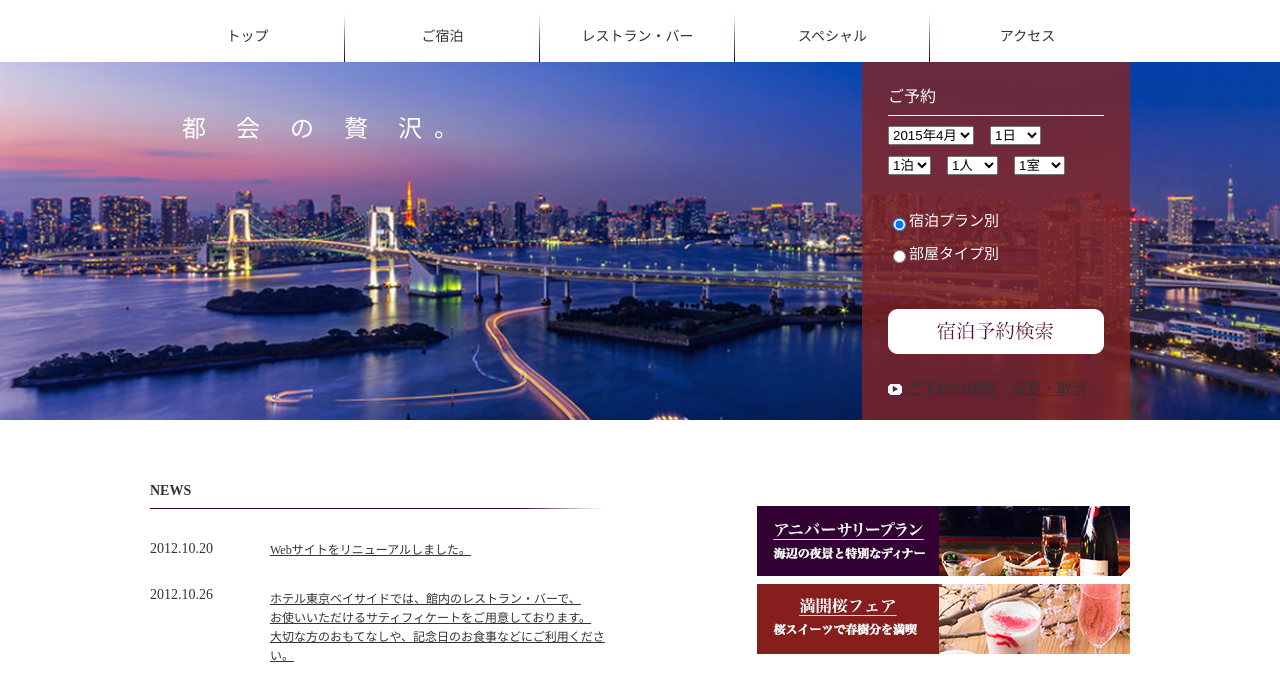
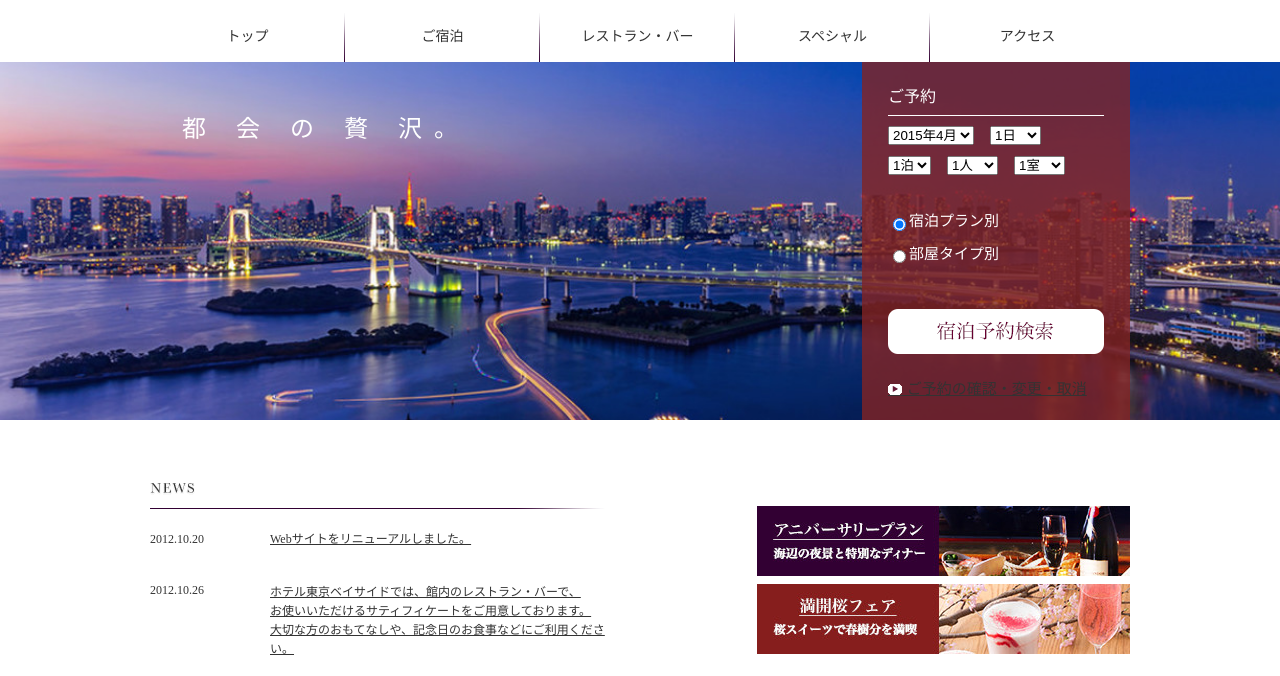
Before and after one commit to marieotsuka24/marieotsuka24.github.io, a plain HTML site: page index.html in a window 1280 px wide. Shown: the part 124-800 px from the top of the page. Drawn offline with Linux system fonts and the light colour scheme.

Commit message:
ホテルマークアップ

```diff
--- a/css/style.css
+++ b/css/style.css
@@ -43,7 +43,7 @@ header{
   .sub a{
       text-decoration: none;
       color: #333333;
-      font-family: "Baskerville Regular";
+      font-family: "Libre Baskerville";
     }
 
 
@@ -204,7 +204,7 @@ color:#993333;
   .news h3{
     color: #333333;
     font-family: "Baskerville Regular";
-    margin-bottom: 32px;
+    margin-bottom: 21px;
     font-size: 14px;
     background:url(../img/line2.jpg) left bottom no-repeat;
     padding-bottom: 10px;
@@ -213,7 +213,7 @@ color:#993333;
   .news dd{
     width: 344px;
     float: right;
-    margin-bottom: 30px;
+    margin-bottom: 34px;
     line-height: 19px;
   }
 
@@ -224,11 +224,12 @@ color:#993333;
 
   .news dt{
     width: 90px;
-    font-size: 14px;
-    font-family: "Baskerville Regular";
+    font-size: 12px;
     color: #333333;
     float: left;
-    margin-bottom: 30px;
+    margin-bottom: 34px;
+    padding-top: 1px;
+    font-family: "Baskerville Regular";
   }
 
   /* -------news--------- */
@@ -236,7 +237,6 @@ color:#993333;
   /* -------banner--------- */
   .banner{
     width: 373px;
-    height: 145px;
     float: right;
     margin-top: 86px;
   }
@@ -288,7 +288,7 @@ footer p{
   }
 
   .others li a{
-    font-size: 14px;
+    font-size: 12px;
     text-decoration: none;
     font-family: "Hiragino Mincho Pro";
     color: #333333;
--- a/index.html
+++ b/index.html
@@ -75,7 +75,8 @@
 
 <div class="inner">
   <section class="news">
-    <h3>NEWS</h3>
+    <img src="img/news.gif" alt="">
+    <h3></h3>
     <dl>
       <dt>2012.10.20</dt>
       <dd><a href="#">Webサイトをリニューアルしました。</a></dd>
```
Also changed, not shown: img/news.gif (added).
